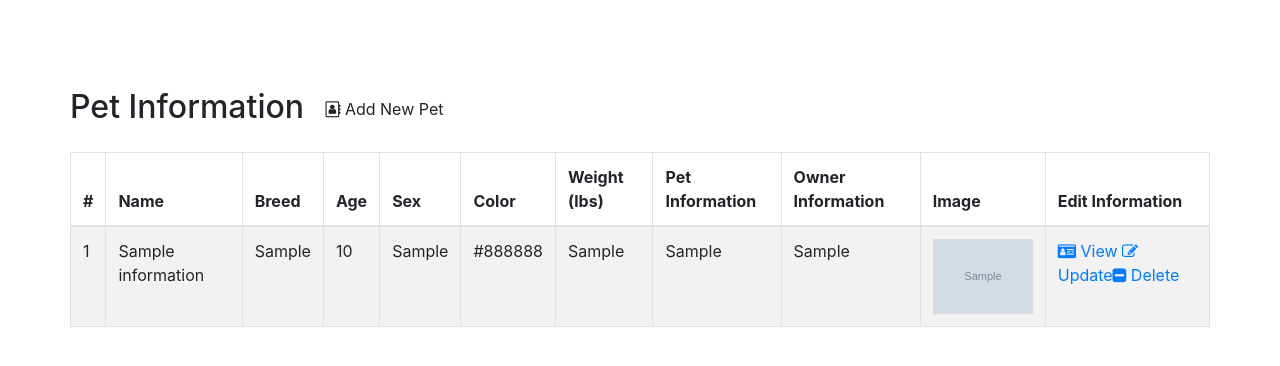
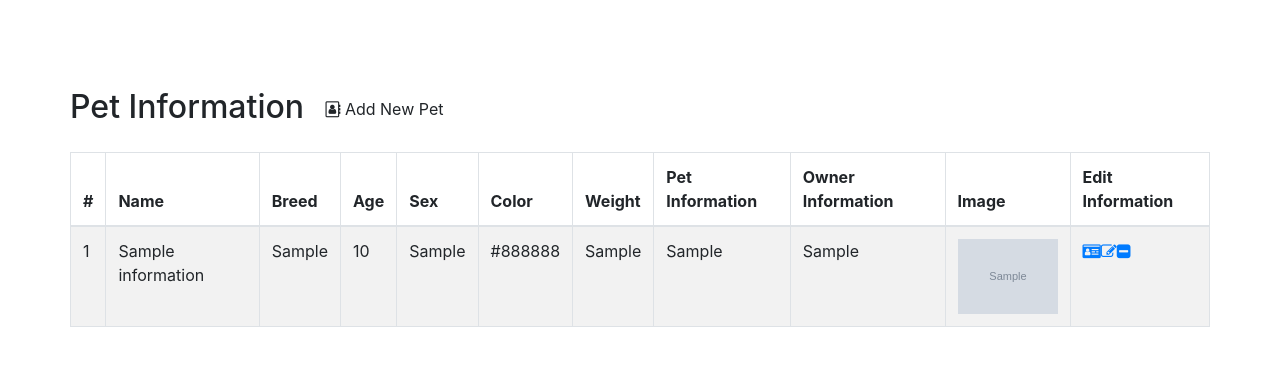
Before and after one commit to miguelcarlofajardo/2itg_Grp6_Pawfect-Match, a PHP site: page /crudindex.php in a window 1280 px wide. Shown: the part 165-531 px from the top of the page. Run offline with PHP 8.4, Linux system fonts and the light colour scheme; tables that the repository leaves empty or names only in its code hold one stand-in row (values such as "Sample post"); grey boxes marked "Sample" are stand-in pictures.

Commit message:
Updates on the update.php

```diff
--- a/login/crudindex.php
+++ b/login/crudindex.php
@@ -67,7 +67,7 @@
             echo "<th>Age</th>";
             echo "<th>Sex</th>";
             echo "<th>Color</th>";
-            echo "<th>Weight (lbs)</th>";
+            echo "<th>Weight</th>";
             echo "<th>Pet Information</th>";
             echo "<th>Owner Information</th>";
             echo "<th>Image</th>"; // Add new column for image
@@ -88,9 +88,9 @@
                 echo "<td class='pet-info'><div class='cell-content'>" . $row['owner'] . "</div></td>";
                 echo "<td><img src='" . $row['image'] . "' alt='Pet Image' style='width: 100px; height: auto;'></td>"; // Display image using img tag
                 echo "<td>";
-                echo '<a href="read.php?id=' . $row['id'] . '" class="icon" ><span class="fa fa-id-card"></span> View </a>';
-                echo '<a href="update.php?id=' . $row['id'] . '" class="icon" ><span class="fa fa-pencil-square-o"></span> Update</a>';
-                echo '<a href="delete.php?id=' . $row['id'] . '" class="icon" ><span class="fa fa-minus-square"></span> Delete</a>';
+                echo '<a href="read.php?id=' . $row['id'] . '" class="icon" title="View Record" data-toggle="tooltip"><span class="fa fa-id-card"></span></a>';
+                echo '<a href="update.php?id=' . $row['id'] . '" class="icon" title="Update Record" data-toggle="tooltip"><span class="fa fa-pencil-square-o"></span></a>';
+                echo '<a href="delete.php?id=' . $row['id'] . '" class="icon" title="Delete Record" data-toggle="tooltip"><span class="fa fa-minus-square"></span></a>';
                 echo "</td>";
                 echo "</tr>";
             }
@@ -103,7 +103,7 @@
             echo '<div class="row">';
             echo '<div class="col">';
             echo '<div class="text-center">';
-            echo '<div class="alert alert-danger"><em>No records found.</em></div>';
+            echo '<div class="alert alert-danger"><em>No records were found.</em></div>';
             echo '</div>';
         }
     } else {
```
Also changed, not shown: login/update.php (+47 -1 lines).
